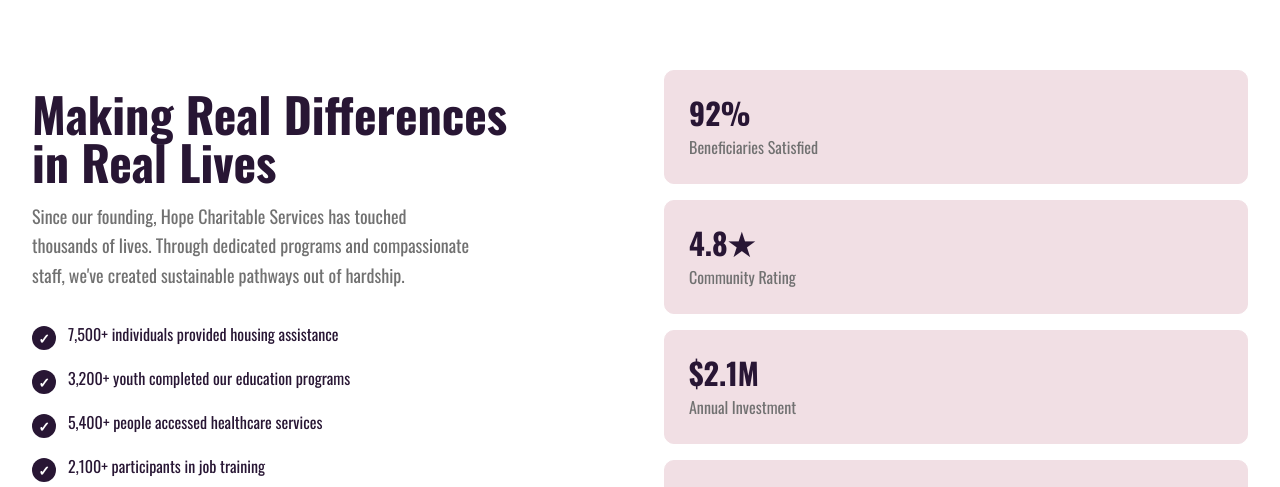
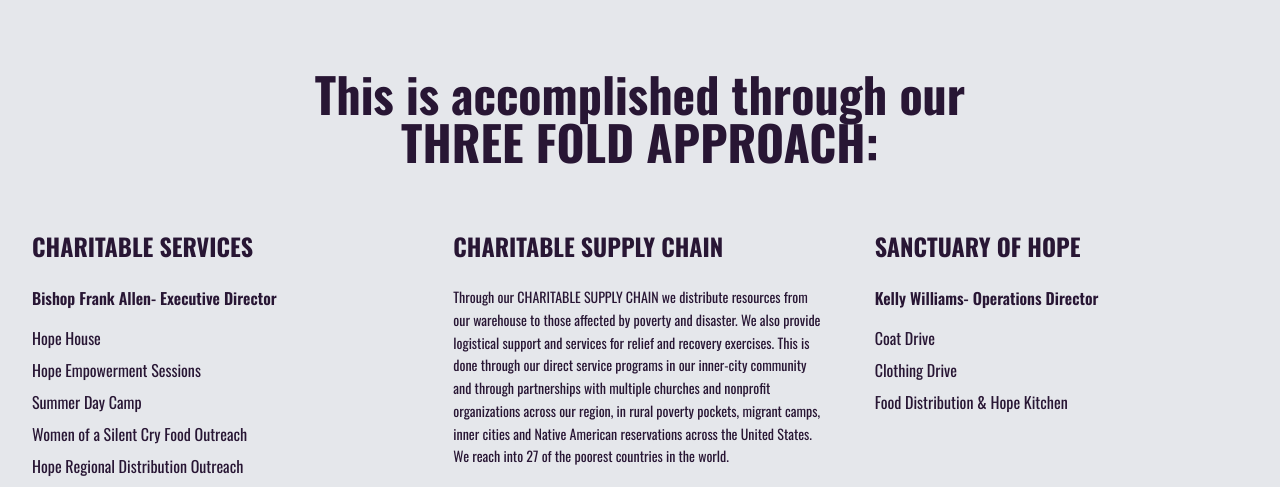
Before and after one commit to davisbryan595-lang/hope-charitable-sevices, a Next.js app: page / in a window 1280 px wide. Shown: the part 2299-2786 px from the top of the page. Built offline with nearby package versions, Linux system fonts and the light colour scheme.

Commit message:
Add Three Fold Approach section to page
cgen-154aecaefb1b4098b7e36cfeb138a4e7

```diff
--- a/app/page.tsx
+++ b/app/page.tsx
@@ -1,6 +1,7 @@
 import { Navigation } from "@/components/navigation"
 import { Hero } from "@/components/hero"
 import { Services } from "@/components/services"
+import { ThreeFoldApproach } from "@/components/three-fold-approach"
 import { Impact } from "@/components/impact"
 import { GetInvolved } from "@/components/get-involved"
 import { Testimonials } from "@/components/testimonials"
@@ -12,6 +13,7 @@ export default function Home() {
       <Navigation />
       <Hero />
       <Services />
+      <ThreeFoldApproach />
       <Impact />
       <GetInvolved />
       <Testimonials />
```
